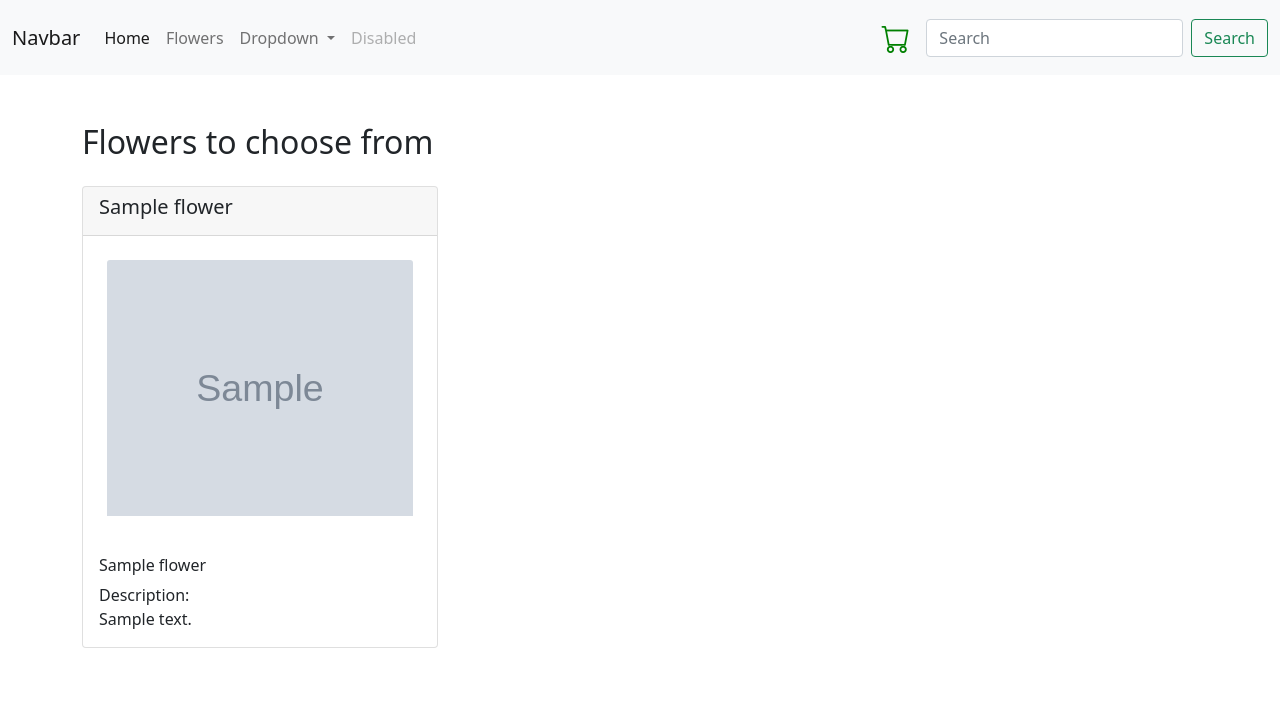
After one commit to Petrimus/tsoha_flower_store, a Flask app: template flower_store/main/templates/main/flowers.html in a window 1280 px wide. The commit adds this page. Shown: the top 719 px of the page. Run offline with Flask 2, Linux system fonts and the light colour scheme; the template is opened without the code that fills it: most values are stand-ins (such as "Sample title", 1, 10 or a date in 2020); grey boxes marked "Sample" are stand-in pictures.

Commit message:
added image folder and added path to the picture in flower table. Made a flower.html and it works

```diff
--- a/db/schema.sql
+++ b/db/schema.sql
@@ -31,6 +31,8 @@ CREATE TABLE flower (
   latin_name TEXT NOT NULL,
   description TEXT NOT NULL,
   price NUMERIC NOT NULL,
+  picture TEXT NOT NULL,
+  picture_alt TEXT NOT NULL,
   created_at TIMESTAMP NOT NULL
 );
 
--- a/db/tinsert.sql
+++ b/db/tinsert.sql
@@ -1,7 +1,9 @@
 INSERT INTO messages (content) VALUES ('apina banaani cembalo');
 INSERT INTO flower_user (first_name, last_name, user_email, password, is_admin) VALUES ('Petri', 'Palmu', 'petri@mikalie.io', 'petri', True);
-INSERT INTO flower (name, latin_name, description, price, created_at) VALUES ('Samettikukka', 'Tagetes', 'Voimakkaasti tuoksuvat ja paahdetta sietävät samettikukat ovat suosittuja ja kestäviä kesäkukkia. Samettikukat sopivat myös kasvimaan koristukseksi, sillä ne toimivat tuholaisten karkotuskasvina. Lajikkeita on satoja erilaisia.', 1.10, '2021-06-22 19:10:25-07');
-INSERT INTO inventory (quantity, last_restock, next_restock, flower_id) VALUES (5, '2021-06-22 19:10:25-07', '2021-06-29 19:10:25-07', 1);
+INSERT INTO flower (name, latin_name, description, price, picture, picture_alt, created_at) VALUES ('Samettikukka', 'Tagetes', 'Voimakkaasti tuoksuvat ja paahdetta sietävät samettikukat ovat suosittuja ja kestäviä kesäkukkia. Samettikukat sopivat myös kasvimaan koristukseksi, sillä ne toimivat tuholaisten karkotuskasvina. Lajikkeita on satoja erilaisia.', 1.10, '/static/images/samettikukka.jpg', 'samettikukka', '2021-06-22 19:10:25-07');
+INSERT INTO flower (name, latin_name, description, price, picture, picture_alt, created_at) VALUES ('daalia', 'Dahlia x hortensis', 'Tarhadaalia on perinteinen, loppukesällä hehkuvana kukkiva kesäkukka. Daalian lajikekirjo on runsas. Kukinnan muodot vaihtelevat pallomaisista päivänkakkaramaisiin ja värivalikoima kattaa lähes kaikki värit. (lähde: Kekkilä, https://www.kekkila.fi/kasvikirjasto/tarhadaalia/', 3.50, '/static/images/lumme.jpg', 'lumme', '2021-06-22 19:10:25-07');
+INSERT INTO inventory (quantity, last_restock, next_restock, flower_id) VALUES (12, '2021-06-22 19:10:25-07', '2021-06-29 19:10:25-07', 1);
+INSERT INTO inventory (quantity, last_restock, next_restock, flower_id) VALUES (21, '2021-06-22 19:10:25-07', '2021-06-29 19:10:25-07', 2);
 INSERT INTO shoppingcart_status (info, status) VALUES ('Your order is completed and it is on delivery', 'completed');
 INSERT INTO shoppingcart (name, created_at, status_id, flower_user_id) VALUES ('first cart', '2021-06-22 19:10:25-07', 1, 1);
 INSERT INTO shoppingcart_item (flower_id, shoppingcart_id) VALUES (1, 1);
--- /dev/null
+++ b/flower_store/main/templates/main/flowers.html
@@ -0,0 +1,36 @@
+{% extends "/main/layouts/base_layout.html" %}
+<!-- prettier ignore -->
+{% block content %}
+<div class="py-5">
+  <div class="container">
+    <h2>Flowers to choose from</h2>
+    <div class="row hidden-md-up mt-4">
+      {% for flower in flowers %}
+      <div class="col-md-4">
+        <a href="#" class="link-dark" style="text-decoration: none">
+          <div class="card mb-4">
+            <div class="card-header"><h5>{{flower.name}}</h5></div>
+            <div class="m-4" style="text-align: center;">
+              <img
+                class="card-img-top"
+                style="width: 100%; height: 20vw; object-fit: cover;"
+                src="{{flower.picture}}"
+                alt="{{picture_alt}}"
+
+              />
+            </div>
+            <div class="card-body">
+              <h6 class="card-title">{{flower.latin_name}}</h6>
+              <p class="card-text">
+                Description: <br />
+                {{flower.description}}
+              </p>
+            </div>
+          </div>
+        </a>
+      </div>
+      {% endfor %}
+    </div>
+  </div>
+</div>
+{% endblock %}
--- a/flower_store/main/templates/main/layouts/base_layout.html
+++ b/flower_store/main/templates/main/layouts/base_layout.html
@@ -12,15 +12,15 @@
       integrity="sha384-+0n0xVW2eSR5OomGNYDnhzAbDsOXxcvSN1TPprVMTNDbiYZCxYbOOl7+AMvyTG2x"
       crossorigin="anonymous"
     />
-
+    <link
+      rel="stylesheet"
+      href="https://cdn.jsdelivr.net/npm/bootstrap-icons@1.5.0/font/bootstrap-icons.css"
+    />
     <title>Flower Store</title>
   </head>
   <body>
     {% include '/main/navbar.html' %}
-    <div class="container">
-      <h1>Tämä hederi tulee layoutista</h1>
       {% block content %} {% endblock %}
-    </div>
     <script
       src="https://cdn.jsdelivr.net/npm/@popperjs/core@2.9.2/dist/umd/popper.min.js"
       integrity="sha384-IQsoLXl5PILFhosVNubq5LC7Qb9DXgDA9i+tQ8Zj3iwWAwPtgFTxbJ8NT4GN1R8p"
--- a/flower_store/main/templates/main/navbar.html
+++ b/flower_store/main/templates/main/navbar.html
@@ -18,7 +18,7 @@
           <a class="nav-link active" aria-current="page" href="#">Home</a>
         </li>
         <li class="nav-item">
-          <a class="nav-link" href="#">Link</a>
+          <a class="nav-link" href="#">Flowers</a>
         </li>
         <li class="nav-item dropdown">
           <a
@@ -47,18 +47,12 @@
             >Disabled</a
           >
         </li>
-        <li class="nav-item">
-          <a
-            class="nav-link "
-            href="#"
-            tabindex="-1"
-            aria-disabled="true"
-            >
-            <i class="bi bi-cart"></i>
-            </a
-          >
-        </li>
       </ul>
+      <div class="d-flex">
+        <a class="nav-link" href="/flowers" tabindex="-1" aria-disabled="false">
+          <i class="bi bi-cart" style="font-size: 1.8rem; color: green;"></i>
+        </a>
+      </div>
       <form class="d-flex">
         <input
           class="form-control me-2"
```
Also changed, not shown: flower_store/main/views.py (+7 -0 lines), flower_store/static/images/lumme.jpg (added), flower_store/static/images/samettikukka.jpg (added), 1 other file.
